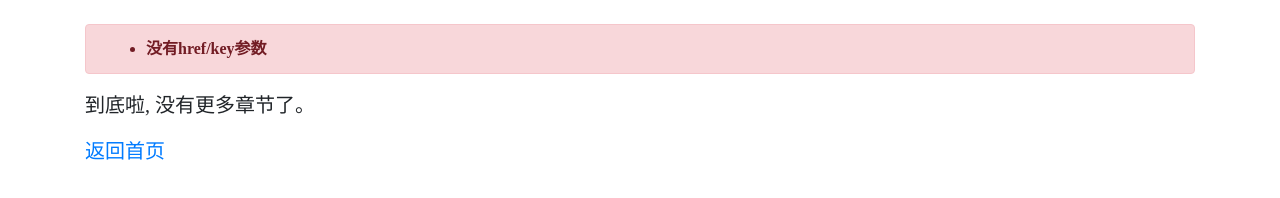
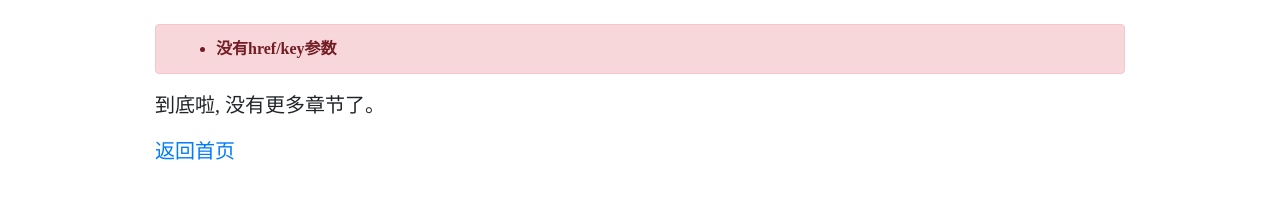
Before and after one commit to lionet1224/novel-online, a website: page view/chapter.html in a window 1280 px wide. Drawn offline with Linux system fonts and the light colour scheme; a web font is replaced by a local one.

Commit message:
详情页展示效果调整

```diff
--- a/view/chapter.html
+++ b/view/chapter.html
@@ -16,7 +16,7 @@
 </head>
 
 <body>
-    <div id="app">
+    <div id="app" class="chapterPage">
         <div class="container mt-4">
             <div class="alert alert-danger" v-if="errors.length">
                 <ul class="mb-0">
--- a/view/style/style.css
+++ b/view/style/style.css
@@ -39,6 +39,12 @@
     font-size: 20px;
 }
 
+.chapterPage{
+    max-width: 1000px;
+    width: 100%;
+    margin: 0 auto;
+}
+
 img{
     width: 100%;
 }
```
Also changed, not shown: view/info.html (+3 -3 lines), README.md.
